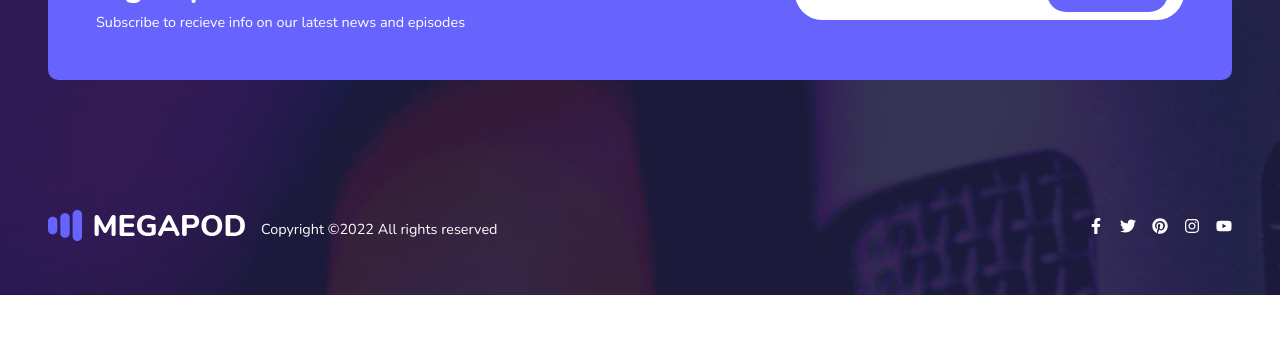
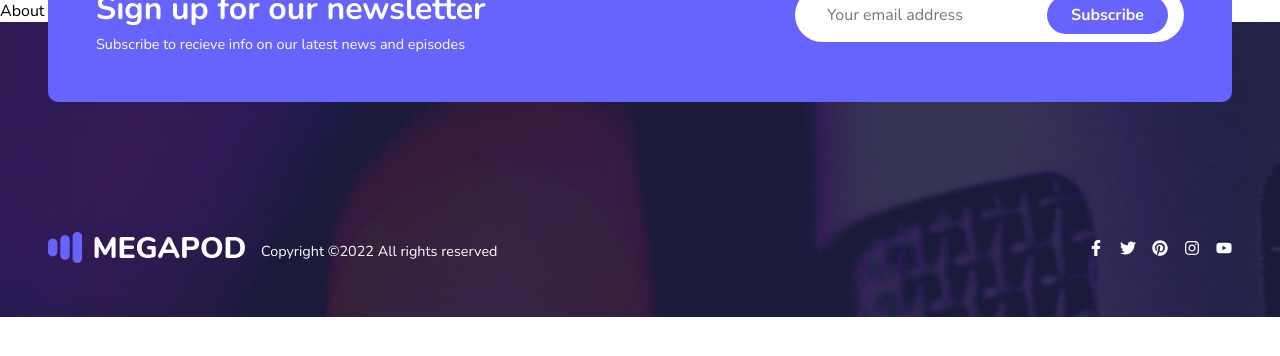
Before and after one commit to zacharymillerm/ultrapod, a React (Create React App) app: page /about in a window 1280 px wide. Shown: the top 356 px of the page. Built offline with nearby package versions, Linux system fonts and the light colour scheme; the HTML template or start-up script is replaced by a standard one.

Commit message:
Created about page

```diff
--- a/src/App.js
+++ b/src/App.js
@@ -2,6 +2,7 @@ import React, { useState } from "react";
 import { BrowserRouter as Router, Routes, Route } from "react-router-dom";
 import "./App.css";
 import Footer from "./components/Footer";
+import About from "./pages/About";
 import Home from "./pages/Home";
 
 const App = () => {
@@ -17,6 +18,7 @@ const App = () => {
 		<Router>
 			<Routes>
 				<Route path='/' element={<Home nav={nav} showNav={showNav} closeNav={closeNav} />} />
+				<Route path='/about' element={<About nav={nav} showNav={showNav} closeNav={closeNav} />} />
 			</Routes>
 			<Footer />
 		</Router>
--- a/src/components/Navbar.js
+++ b/src/components/Navbar.js
@@ -19,9 +19,6 @@ const Nav = styled.nav`
 	width: 100%;
 	background-color: #000;
 	color: #fff;
-	/* position: absolute;
-	top: 0;
-	left: 0; */
 `;
 const NavContainer = styled.div`
 	padding: 1.7rem 1rem;
@@ -160,7 +157,7 @@ const Navbar = ({nav, showNav, closeNav}) => {
 					</SideLogo>
 					<SideLinks>
 						<SideLink to='/' onClick={closeNav}>Home</SideLink>
-						<SideLink to='/' onClick={closeNav}>About</SideLink>
+						<SideLink to='/about' onClick={closeNav}>About</SideLink>
 						<SideLink to='/' onClick={closeNav}>Episodes</SideLink>
 						<SideLink to='/' onClick={closeNav}>Pages</SideLink>
 						<SideLink to='/' onClick={closeNav}>Contact</SideLink>
@@ -197,7 +194,7 @@ const Navbar = ({nav, showNav, closeNav}) => {
 				</MenuBar>
 				<NavLinks>
 					<NavLink to='/'>Home</NavLink>
-					<NavLink to='/'>About</NavLink>
+					<NavLink to='/about'>About</NavLink>
 					<NavLink to='/'>Episodes</NavLink>
 					<NavLink to='/'>Pages</NavLink>
 					<NavLink to='/'>Contact</NavLink>
--- /dev/null
+++ b/src/pages/About.js
@@ -0,0 +1,9 @@
+import React from 'react'
+
+const About = ({nav, showNav, closeNav}) => {
+  return (
+    <div>About</div>
+  )
+}
+
+export default About
```
